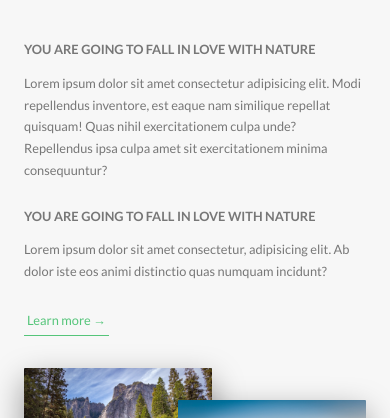
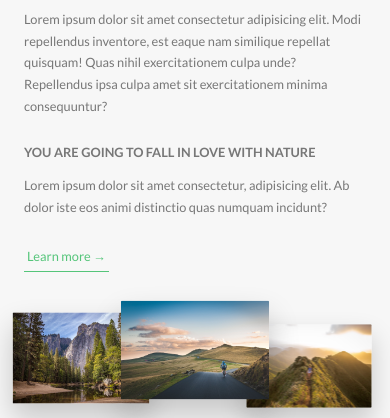
Before and after one commit to Illia-Br/nature-tours, a website: page index.html in a window 390 px wide. Shown: the part 926-1344 px from the top of the page. Drawn offline with Linux system fonts and the light colour scheme.

Commit message:
add media queries for layout, about and features

```diff
--- a/sass/base/_utilities.scss
+++ b/sass/base/_utilities.scss
@@ -8,10 +8,18 @@
 
 .u-margin-bottom-med {
   margin-bottom: 4rem !important;
+
+  @include respond(tab-port) {
+    margin-bottom: 3rem !important;
+  }
 }
 
 .u-margin-bottom-big {
   margin-bottom: 8rem !important;
+
+  @include respond(tab-port) {
+    margin-bottom: 5rem !important;
+  }
 }
 
 .u-margin-top-big {
--- a/sass/components/_composition.scss
+++ b/sass/components/_composition.scss
@@ -11,19 +11,43 @@
     transition: all .2s;
     outline-offset: 2rem;
 
+    @include respond(tab-port) {
+      float: left;
+      position: relative;
+      width: 33.3333333333333%;
+      box-shadow: 0 1.5rem 3rem rgba($color-black, .2);
+    }
+
     &--p1 {
       left: 0;
       top: -2rem;
+
+      @include respond(tab-port) {
+        top: 0;
+        transform: scale(1.2);
+      }
     }
 
     &--p2 {
       right: 0;
       top: 2rem;
+
+      @include respond(tab-port) {
+        top: -1rem;
+        transform: scale(1.3);
+        z-index: 100;
+      }
     }
 
     &--p3 {
       left: 20%;
       top: 10rem;
+
+      @include respond(tab-port) {
+        top: 1rem;
+        left: 0;
+        transform: scale(1.1);
+      }
     }
 
     &:hover {
--- a/sass/components/_feature-box.scss
+++ b/sass/components/_feature-box.scss
@@ -7,6 +7,10 @@
   box-shadow: 0 1.5rem 4rem rgba($color-black, .15);
   transition: transform .3s;
 
+  @include respond(tab-port) {
+    padding: 2rem;
+  }
+
   &__icon {
     font-size: 6rem;
     margin-bottom: .5rem;
@@ -15,6 +19,10 @@
     -webkit-background-clip: text;
     background-clip: text;
     color: transparent;
+
+    @include respond(tab-port) {
+      margin-bottom: 0;
+    }
   }
 
   &:hover {
--- a/sass/layout/_footer.scss
+++ b/sass/layout/_footer.scss
@@ -11,6 +11,10 @@
   &__logo-box {
     text-align: center;
     margin-bottom: 8rem;
+
+    @include respond(tab-port) {
+      margin-bottom: 6rem;
+    }
   }
 
   &__logo {
--- a/sass/layout/_grid.scss
+++ b/sass/layout/_grid.scss
@@ -12,7 +12,7 @@
 
   @include respond(tab-port) {
     max-width: 50rem;
-    padding: 0 3rem
+    padding: 0 3rem;
   }
 
   @include clearfix;
--- a/sass/pages/_home.scss
+++ b/sass/pages/_home.scss
@@ -2,6 +2,10 @@
   background-color: $color-grey-light-1;
   padding: 25rem 0;
   margin-top: -20vh;
+
+  @include respond(tab-port) {
+    padding: 20rem 0;
+  }
 }
 
 .section-features {
@@ -14,17 +18,29 @@
   & > * {
     transform: skewY(7deg);
   }
+
+  @include respond(tab-port) {
+    padding: 10rem 0;
+  }
 }
 
 .section-tours {
   background-color: $color-grey-light-1;
   padding: 25rem 0 15rem 0;
   margin-top: -10rem;
+
+  @include respond(tab-port) {
+    padding: 20rem 0 10rem 0;
+  }
 }
 
 .section-stories {
   position: relative;
   padding: 15rem 0;
+
+  @include respond(tab-port) {
+    padding: 10rem 0;
+  }
 }
 
 .section-book {
```
Also changed, not shown: css/style.css.
